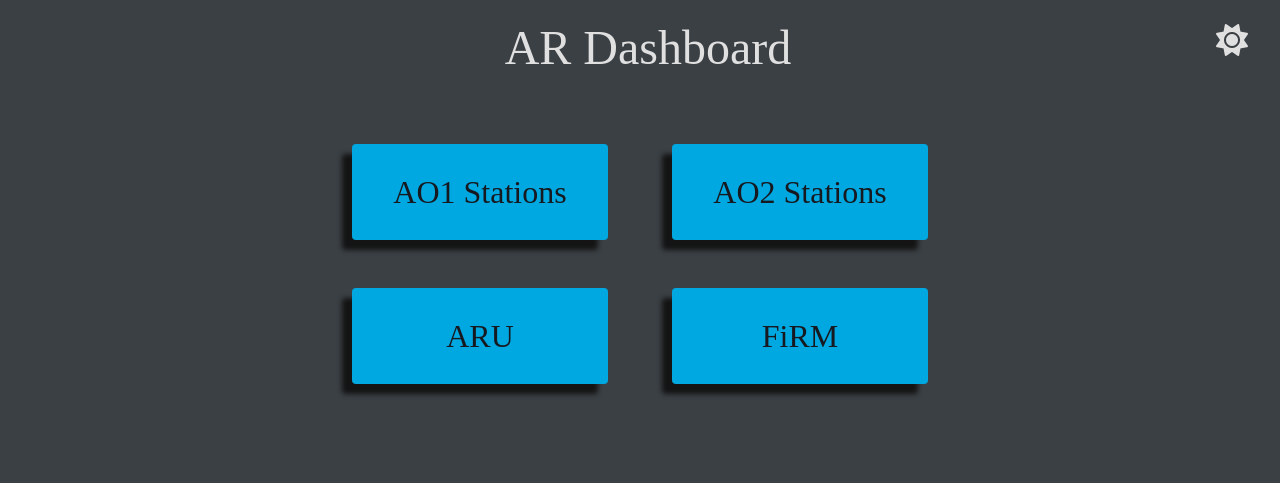
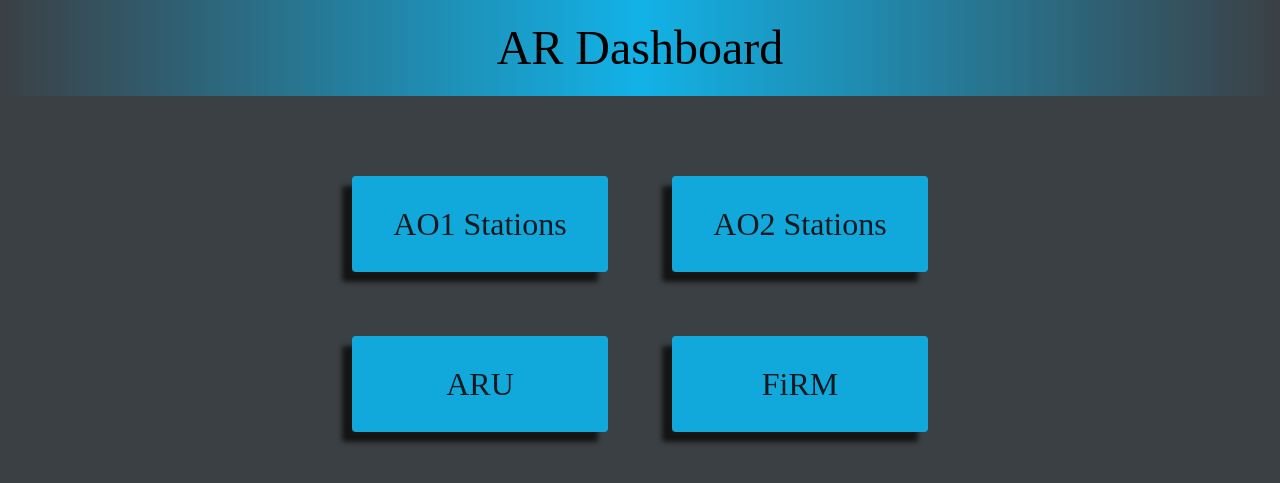
Before and after one commit to reedbyford/stationsRemote, a plain HTML site: page index.html in a window 1280 px wide. Drawn offline with Linux system fonts and the light colour scheme.

Commit message:
Change header and link colors

```diff
--- a/index.html
+++ b/index.html
@@ -10,7 +10,6 @@
 <body>
     <header class="mainHead">
         <h1 class="mainh1">AR Dashboard</h1>
-        <i onclick="darkMode()" class="fa-solid fa-sun"></i>
     </header>
     <section class="main3">
         <div class="center">
--- a/style.css
+++ b/style.css
@@ -115,6 +115,7 @@ div{
 header {
     padding-bottom: 1.5rem;
     padding-top: 1.5rem;
+    background-image: linear-gradient(to right,  #3b4045, #12b2e7, #3b4045);
 }
 body {
     background-color: #3b4045;
@@ -157,13 +158,11 @@ h1 {
     text-align: center;
     font-size: 3rem;
     width: 100%;
+    color: black;
 }
 .mainHead,.ao1Head,.ao2Head{
     display: flex;
     justify-content: space-around;
-}
-.mainHead {
-    padding-left: 5rem;
 }
 .ao2head {
     margin-bottom: 1rem;
@@ -186,7 +185,7 @@ h2 {
     margin: 3rem;
     margin-left: auto;
     margin-right: auto;
-    background-color: #00A8E1;
+    background-color: #11a9db;
     color: #16191f;
     padding: 2rem 2rem;
     text-decoration: none;
@@ -201,8 +200,12 @@ h2 {
     justify-content: center;
 }
 
+.main3 {
+    margin-top: 2rem;
+}
+
 .main4 {
-    margin-top: -3rem;
+    margin-top: -2rem;
 }
 
 /*
```
